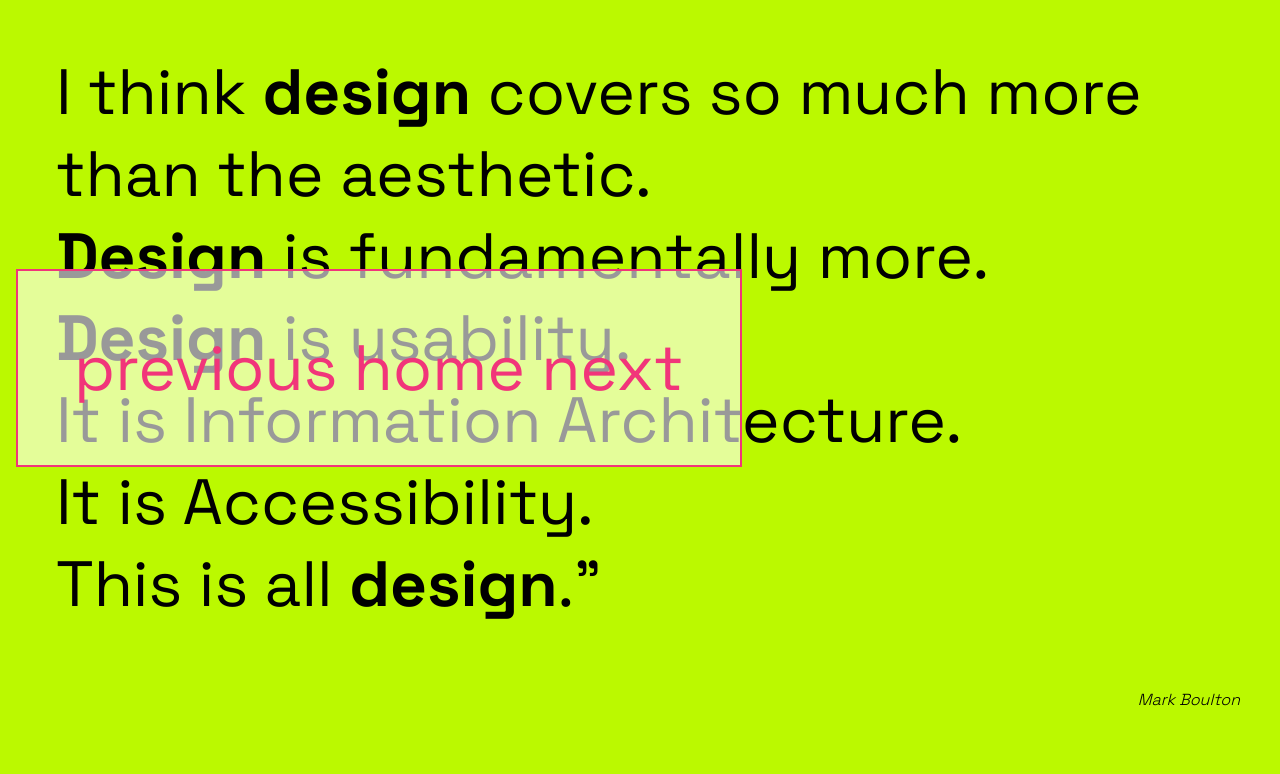
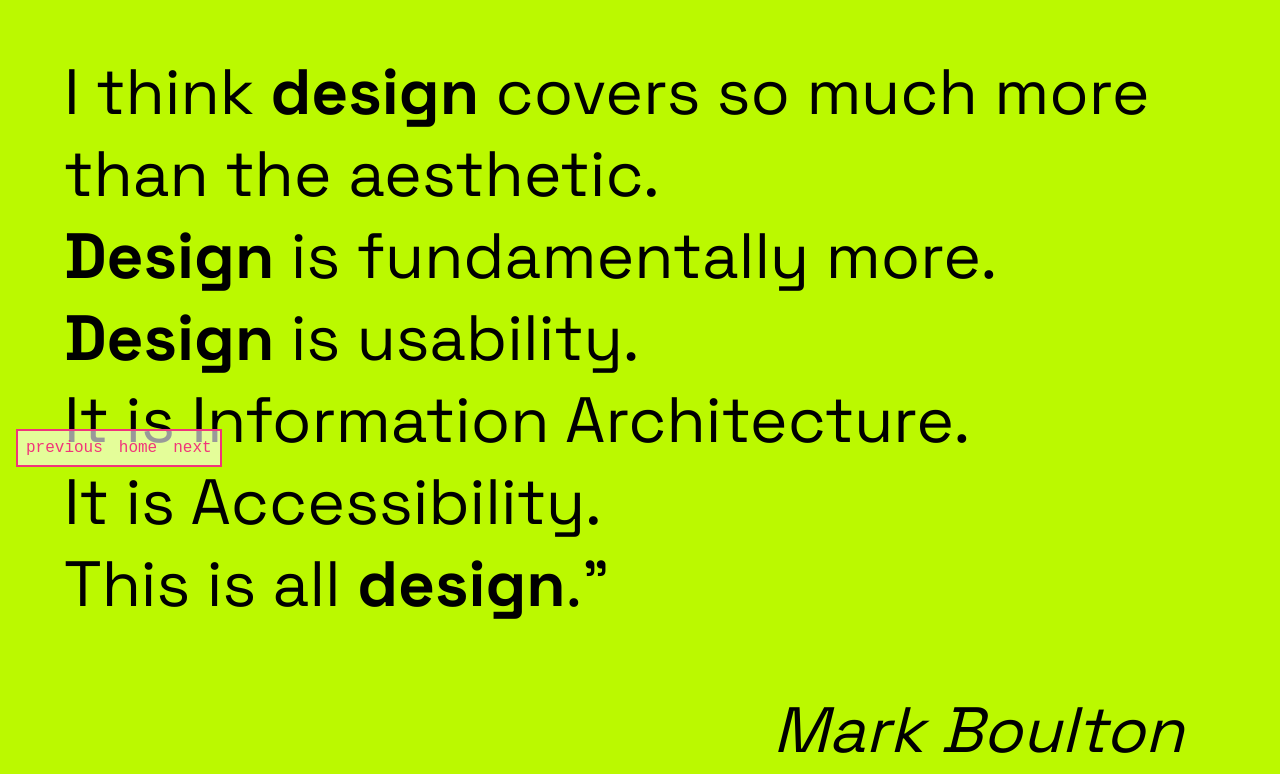
Before and after one commit to paliienko/citations, a plain HTML site: page citation3.html in a window 1280 px wide. Shown: the part 317-1091 px from the top of the page. Before the commit the page ends 1043 px from the top, so only its background shows below. Drawn offline with Linux system fonts and the light colour scheme.

Commit message:
Update HTML titles and improve navbar CSS styling

```diff
--- a/citation3.html
+++ b/citation3.html
@@ -3,7 +3,7 @@
 <head>
 	<meta charset="UTF-8">
 	<meta name="viewport" content="width=device-width, initial-scale=1.0">
-	<title>Document</title>
+	<title>Mark Boulton</title>
 	<link rel="preconnect" href="https://fonts.googleapis.com">
 	<link rel="preconnect" href="https://fonts.gstatic.com" crossorigin>
 	<link href="https://fonts.googleapis.com/css2?family=Space+Grotesk:wght@300..700&display=swap" rel="stylesheet">
@@ -16,21 +16,19 @@
 			 background-color: rgb(187, 249, 0);
 		}
 
-			div{
+		main{
 			font-size: 5vw;
 			margin-top: 20rem;
-				margin-left: 0.5
-				rem;
+			margin-left: 0.5rem;
 			margin-right: 0.5rem;
 			padding: 3rem;
 			font-weight: 400;
+		}
 
-			}
 		span {
 			font-weight:100;
 			font-weight: 700;
 		}
-
 
 		p {
 			text-align: right;
@@ -41,8 +39,18 @@
 	</style>
 </head>
 <body>
+	<main>
+		<div> I think <span>design</span> covers so much more than the aesthetic.
+			<br><span>Design</span> is fundamentally more. <br><span>Design</span> is usability.
+			<br>It is Information Architecture. <br>It is Accessibility.
+			<br>This is all <span>design</span>."
+		</div>
+		<p><i>Mark Boulton</i></p>
+	</main>
+
 
 	<!-- IT IS a navbar!!!! -->
+
 	<link rel="stylesheet" href="navbar.css">
 	<div id="navbar">
 
@@ -51,16 +59,9 @@
 		<a href="citation4.html">next</a>
 
 	</div>
+
 	<!-- END of the navbar -->
 
 
-	<div> I think <span>design</span> covers so much more than the aesthetic.
-		<br><span>Design</span> is fundamentally more. <br><span>Design</span> is usability.
-		<br>It is Information Architecture. <br>It is Accessibility.
-		<br>This is all <span>design</span>."
-	</div>
-
-	<p><i>Mark Boulton</i></p>
-
 </body>
 </html>
--- a/navbar.css
+++ b/navbar.css
@@ -6,6 +6,7 @@
 	bottom: 1rem;
 	left: 1rem;
 	display: flex;
+	font-family: 'Courier New', Courier, monospace;
 }
 
 #navbar a {
```
Also changed, not shown: citation4.html (+1 -1 lines), citation6.html (+1 -1 lines), citation7.html (+1 -1 lines), citation8.html (+1 -1 lines), 1 other file. Lines whose indentation alone changed are shown as unchanged.
